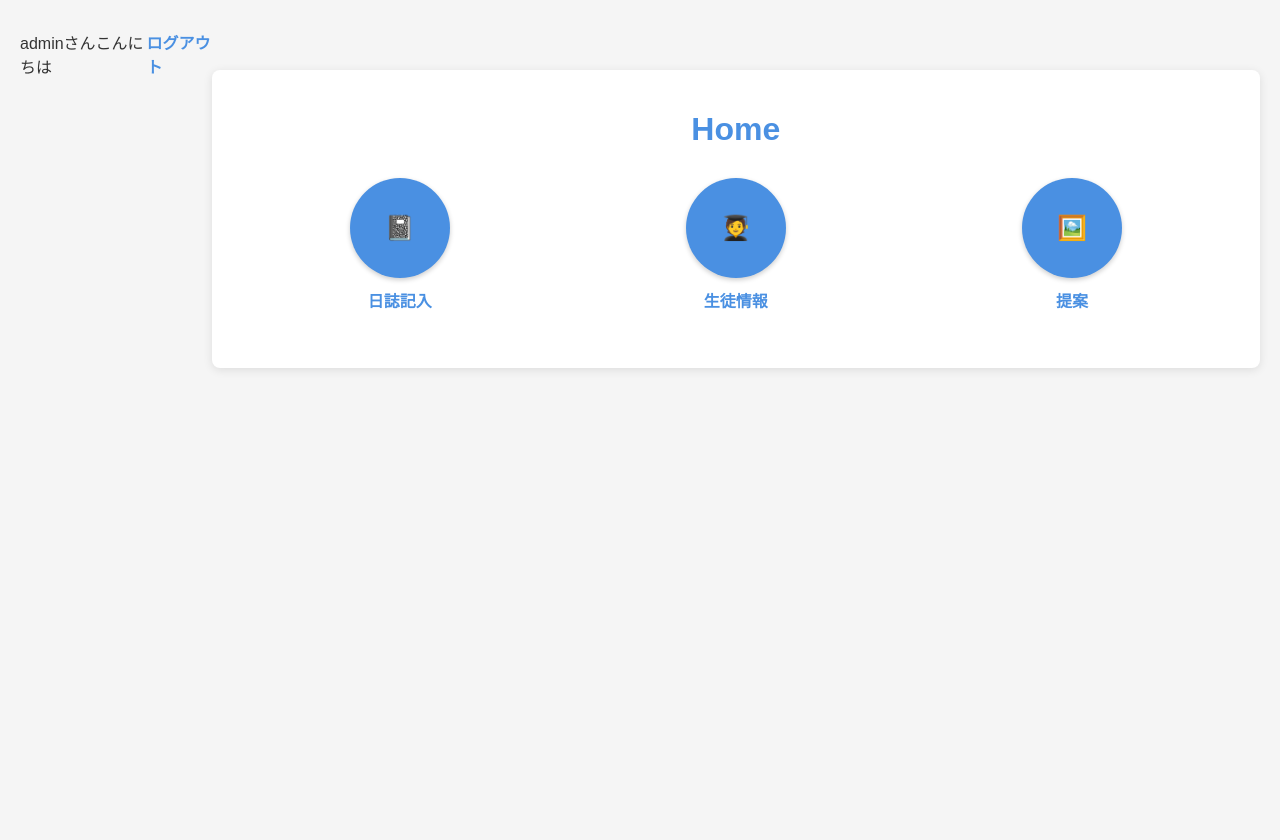
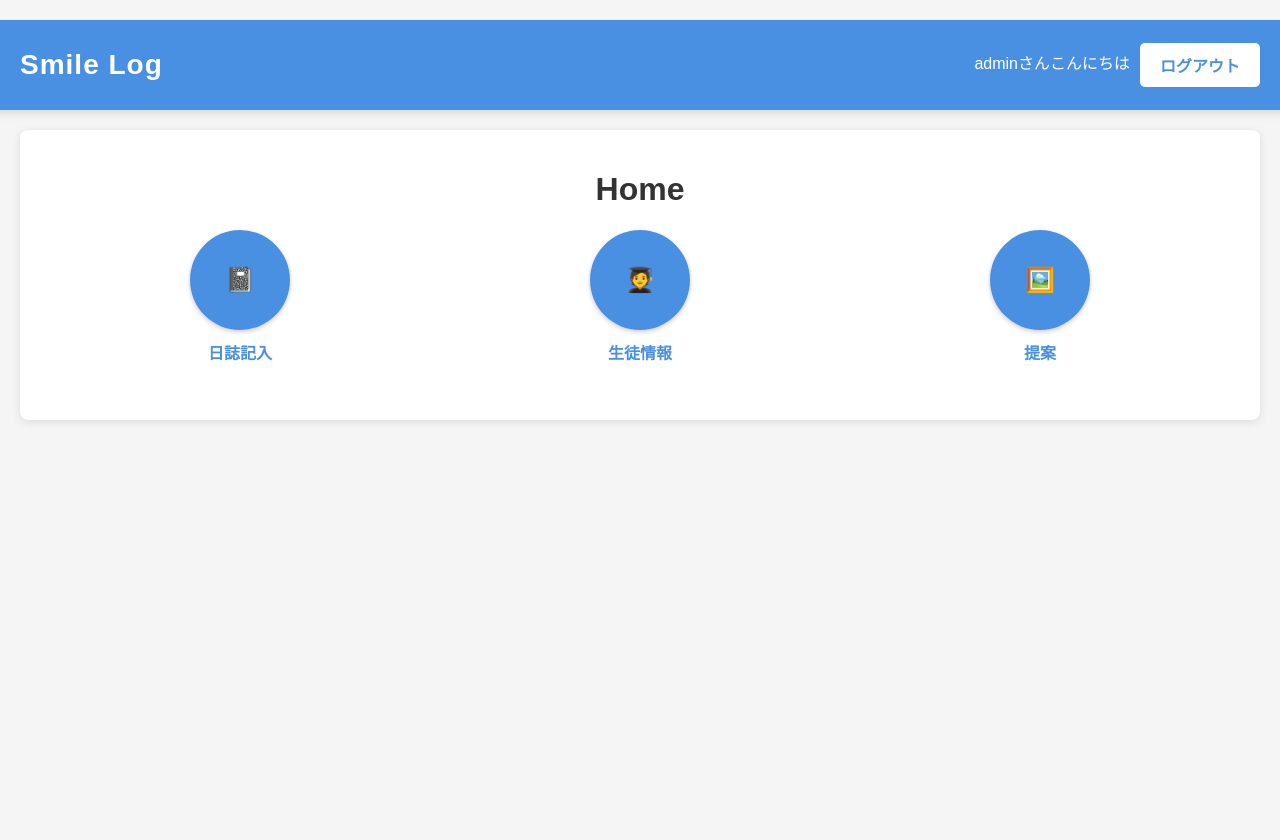
Before and after one commit to s1f102200659/log_app, a Django app: page /home/ in a window 1280 px wide. Run offline with Django 5.2, Linux system fonts and the light colour scheme; a user stored in the database is signed in.

Commit message:
login, header design

```diff
--- a/log_app/static/log_app/css/home.css
+++ b/log_app/static/log_app/css/home.css
@@ -1,52 +1,101 @@
 body {
     font-family: 'Arial', sans-serif;
-    background-color: #f5f5f5;
+    background-color: #f5f5f5; /* 背景色は柔らかいグレー */
     color: #333;
     margin: 0;
     padding: 20px;
-    display: flex; /* フレックスボックスを使う */
-    justify-content: center; /* 水平方向の中央揃え */
-    align-items: flex-start; /* 垂直方向の開始位置に揃える */
-    height: 100vh; /* ビューポートの高さに合わせる */
+    display: flex;
+    flex-direction: column;
+    align-items: center;
+    height: 100vh;
+}
+
+.header {
+    width: 100%;
+    background-color: #4a90e2; /* 青系のヘッダー */
+    color: white;
+    padding: 20px 40px;
+    display: flex;
+    justify-content: space-between;
+    align-items: center;
+    border-radius: 12px;
+    box-shadow: 0 4px 8px rgba(0, 0, 0, 0.1);
+    margin-bottom: 20px;
+    transition: background-color 0.3s;
+}
+
+.header:hover {
+    background-color: #357ABD; /* ホバー時に少し濃い青に */
+}
+
+.app-title {
+    margin: 0;
+    font-size: 28px;
+    letter-spacing: 1px;
+    color: #fff; /* タイトルは白色 */
+    font-family: 'Arial', sans-serif; /* よりプロフェッショナルな印象に */
+}
+
+.auth-links {
+    display: flex;
+    align-items: center;
+}
+
+.button {
+    background-color: #fff; /* ボタンは白色 */
+    color: #4a90e2; /* 文字色は青 */
+    border: none;
+    border-radius: 5px;
+    padding: 10px 20px;
+    cursor: pointer;
+    font-weight: bold;
+    margin-left: 10px;
+    text-decoration: none;
+    transition: background-color 0.3s, transform 0.3s;
+}
+
+.button:hover {
+    background-color: #e0e0e0; /* ホバー時に少しグレーに */
+    transform: scale(1.05);
 }
 
 .container {
     max-width: 1200px;
-    width: 100%; /* 幅を100%にしてレスポンシブ対応 */
+    width: 100%;
     padding: 20px;
     background-color: #fff;
     border-radius: 8px;
     box-shadow: 0 2px 10px rgba(0, 0, 0, 0.1);
-    text-align: center; /* 中央揃え */
-    margin-top: 50px; /* 上にずらすためのマージン */
+    text-align: center;
 }
 
-h1 {
+h2 {
     text-align: center;
     color: #4a90e2;
     margin-bottom: 30px;
+    font-family: 'Arial', sans-serif;
 }
 
 .circle-container {
     display: flex;
-    justify-content: center; /* ボタンを中央に揃える */
+    justify-content: center;
     align-items: center;
-    flex-wrap: wrap; /* ボタンが多い場合は折り返す */
-    margin: 20px 0; /* 上下のマージンを追加 */
+    flex-wrap: wrap;
+    margin: 20px 0;
 }
 
 .circle-item {
-    flex: 1 0 150px; /* 最小幅を設定して横並びを維持 */
+    flex: 1 0 150px;
     display: flex;
     flex-direction: column;
     align-items: center;
-    margin: 0 10px; /* 左右のマージンを追加 */
+    margin: 0 10px;
 }
 
 .circle {
     width: 100px;
     height: 100px;
-    background-color: #4a90e2;
+    background-color: #4a90e2; /* 青系の背景 */
     border-radius: 50%;
     display: flex;
     justify-content: center;
@@ -74,10 +123,3 @@ a:hover {
 p {
     margin-top: 10px;
 }
-
-/* ログインボタンの位置を左端にするためのスタイル */
-.login-link {
-    position: absolute; /* 絶対位置 */
-    top: 20px; /* 上からの位置 */
-    left: 20px; /* 左からの位置 */
-}
--- a/log_app/templates/log_app/home.html
+++ b/log_app/templates/log_app/home.html
@@ -7,12 +7,17 @@
     <link rel="stylesheet" href="../../static/log_app/css/home.css">
 </head>
 <body>
-    {% if request.user.is_authenticated %}
-        <p>{{ request.user }}さんこんにちは</p>
-        <p><a href="{% url 'logout' %}">ログアウト</a>
-    {% else %}</p>
-        <a href="{% url 'login' %}">ログイン</a>
-    {% endif %}
+    <header class="header">
+        <h1 class="app-title">Smile Log</h1>
+        <div class="auth-links">
+            {% if request.user.is_authenticated %}
+                <p>{{ request.user }}さんこんにちは</p>
+                <a href="{% url 'logout' %}" class="button">ログアウト</a>
+            {% else %}
+                <a href="{% url 'login' %}" class="button">ログイン</a>
+            {% endif %}
+        </div>
+    </header>
 
     <div class="container">
         <h1>Home</h1>
--- a/log_app/templates/log_app/login.html
+++ b/log_app/templates/log_app/login.html
@@ -1,11 +1,10 @@
-{% load static %}
 <!DOCTYPE html>
 <html lang="ja">
 <head>
     <meta charset="UTF-8">
     <meta name="viewport" content="width=device-width, initial-scale=1.0">
     <title>Login Form</title>
-    <link rel="stylesheet" href="{% static 'log_app/css/login.css' %}">
+    <link rel="stylesheet" href="../../static/log_app/css/login.css">
 </head>
 <body>
     <div class="login-box">
```
Also changed, not shown: log_app/static/log_app/css/login.css (+80 -20 lines).
